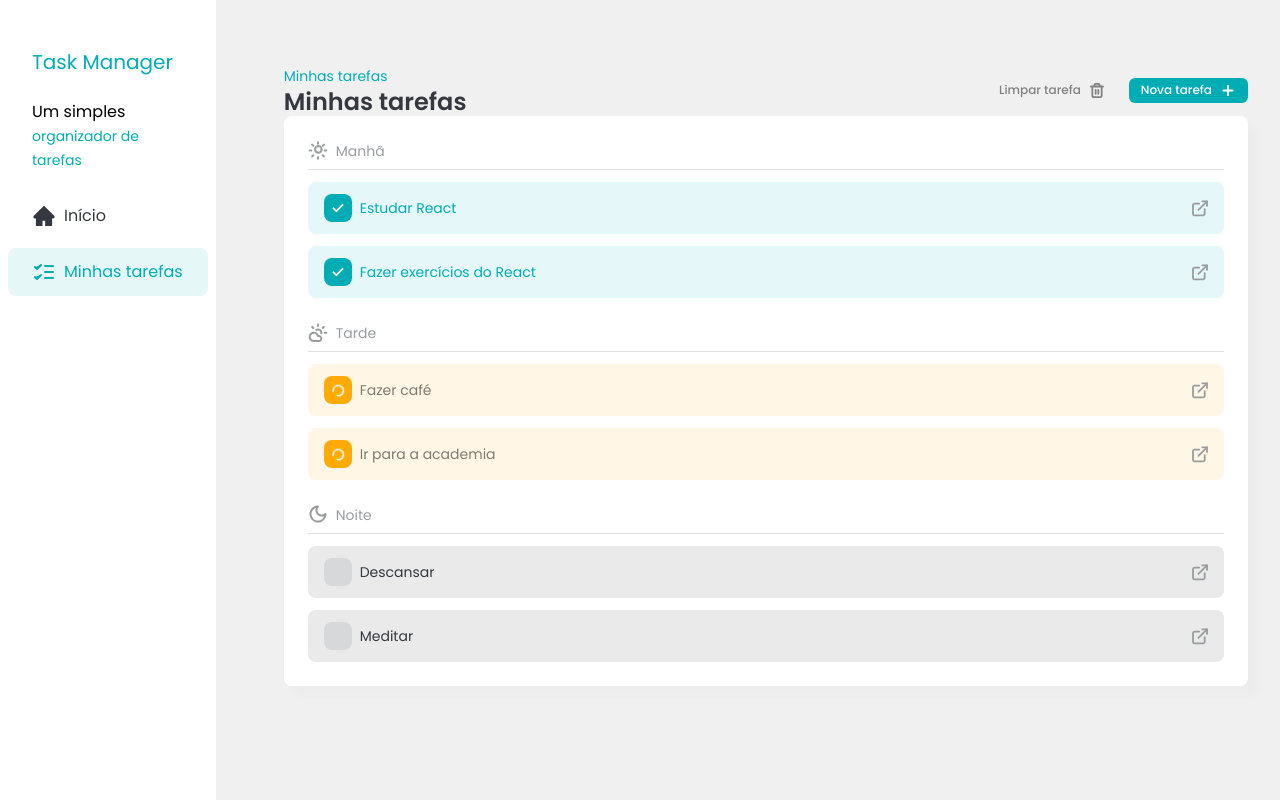
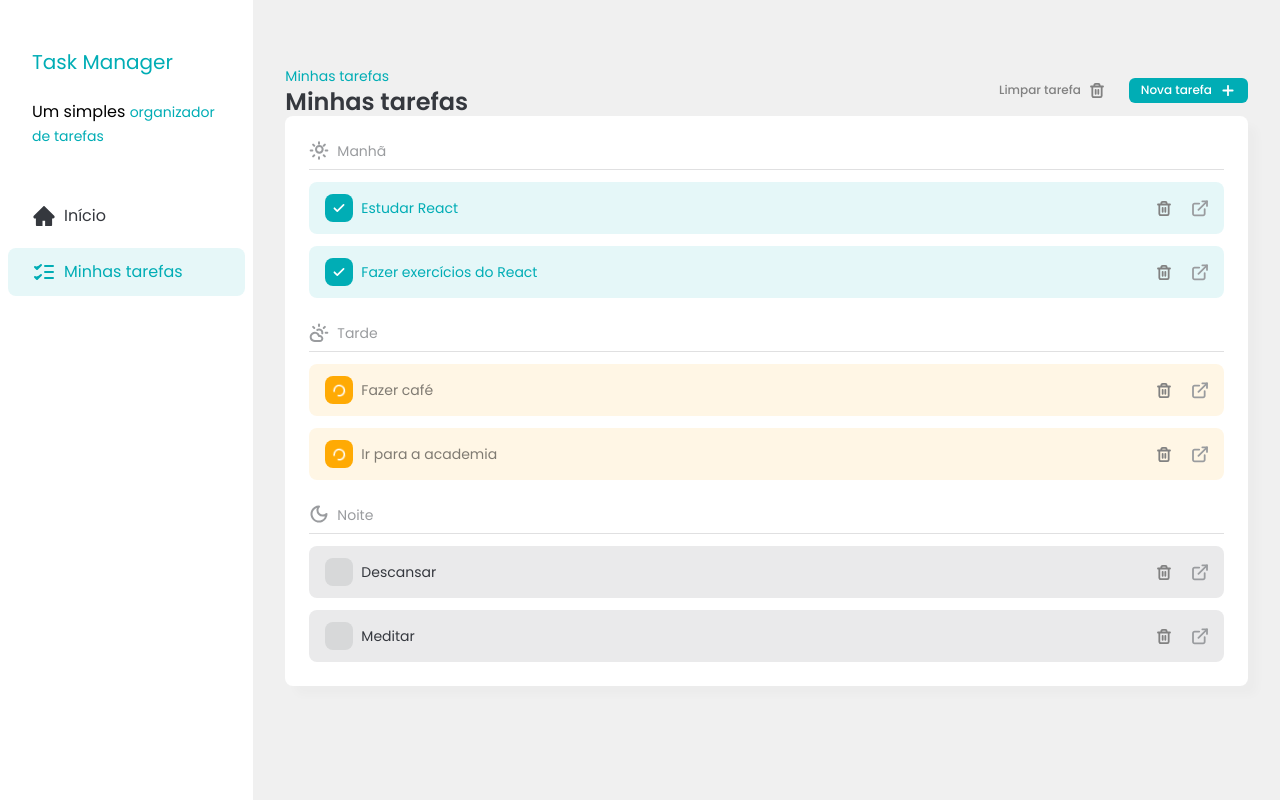
Before and after one commit to marcoss741-0/fsc-task-manager, a React (Vite) app: page / in a window 1280 px wide. Built offline with nearby package versions, Linux system fonts and the light colour scheme.

Commit message:
Adiciona funcionalidade de exclusão de tarefas e ajusta layout da barra lateral

```diff
--- a/src/App.jsx
+++ b/src/App.jsx
@@ -4,7 +4,7 @@ import Tasks from "./components/Tasks";
 function App() {
   return (
     <>
-      <div className="flex gap-9">
+      <div className="flex">
         <Sidebar />
         <Tasks />
       </div>
--- a/src/components/Button.jsx
+++ b/src/components/Button.jsx
@@ -1,4 +1,4 @@
-const Button = ({ children, variant }) => {
+const Button = ({ children, variant, ...rest }) => {
   const getVariantClass = () => {
     switch (variant) {
       case "ghost":
@@ -10,6 +10,7 @@ const Button = ({ children, variant }) => {
   return (
     <button
       className={`${getVariantClass()} py-1 px-3 rounded-md text-xs flex items-center font-medium gap-2 hover:opacity-80 transition-colors`}
+      {...rest}
     >
       {children}
     </button>
--- a/src/components/Sidebar.jsx
+++ b/src/components/Sidebar.jsx
@@ -4,7 +4,7 @@ import TaskIcon from "../assets/icons/tasks.svg?react";
 
 const Sidebar = () => {
   return (
-    <div className="h-screen w-[272px] bg-white flex flex-col py-6">
+    <div className="h-screen w-80 bg-white flex flex-col py-6">
       <div className="py-6 px-8 gap-4 w-full h-[128px] space-y-6 mb-8">
         <h1 className="text-xl text-[#00ADB5]">Task Manager</h1>
         <p>
--- a/src/components/TaskItem.jsx
+++ b/src/components/TaskItem.jsx
@@ -1,8 +1,10 @@
 import CheckIcon from "../assets/icons/check.svg?react";
 import LoaderIcon from "../assets/icons/loader-circle.svg?react";
 import DetailsIcon from "../assets/icons/Group.svg?react";
+import Button from "./Button";
+import TrashIcon from "../assets/icons/trash-2.svg?react";
 
-const TaskItem = ({ task, handleTaskClick }) => {
+const TaskItem = ({ task, handleTaskClick, handleDeleteTask }) => {
   const getVariantClass = () => {
     switch (task.status) {
       case "done":
@@ -34,9 +36,14 @@ const TaskItem = ({ task, handleTaskClick }) => {
         </label>
         {task.title}
       </div>
-      <a href="#" className="hover:opacity-80 transition-opacity">
-        <DetailsIcon />
-      </a>
+      <div className="flex items-center gap-2">
+        <Button variant="ghost" onClick={() => handleDeleteTask(task)}>
+          <TrashIcon />
+        </Button>
+        <a href="#" className="hover:opacity-80 transition-opacity">
+          <DetailsIcon />
+        </a>
+      </div>
     </div>
   );
 };
--- a/src/components/Tasks.jsx
+++ b/src/components/Tasks.jsx
@@ -16,7 +16,6 @@ const Tasks = () => {
   const night_tasks = tasks.filter((task) => task.time === "night");
 
   const handleTaskClick = (currentTask) => {
-    // console.log("Task clicked is ", currentTask.title);
     const UpdateTasksStatus = tasks.map((task) => {
       if (task.id === currentTask.id) {
         const statusMap = {
@@ -29,6 +28,12 @@ const Tasks = () => {
       return task;
     });
     setTasks(UpdateTasksStatus);
+  };
+
+  const handleDeleteTask = (currentTask) => {
+    console.log(currentTask);
+    const deletedTask = tasks.filter((task) => task.id !== currentTask.id);
+    setTasks(deletedTask);
   };
   return (
     <div className="py-16 px-8 w-full">
@@ -61,6 +66,7 @@ const Tasks = () => {
               key={task.id}
               task={task}
               handleTaskClick={handleTaskClick}
+              handleDeleteTask={handleDeleteTask}
             />
           ))}
         </div>
@@ -72,6 +78,7 @@ const Tasks = () => {
               key={task.id}
               task={task}
               handleTaskClick={handleTaskClick}
+              handleDeleteTask={handleDeleteTask}
             />
           ))}
         </div>
@@ -83,6 +90,7 @@ const Tasks = () => {
               key={task.id}
               task={task}
               handleTaskClick={handleTaskClick}
+              handleDeleteTask={handleDeleteTask}
             />
           ))}
         </div>
```
